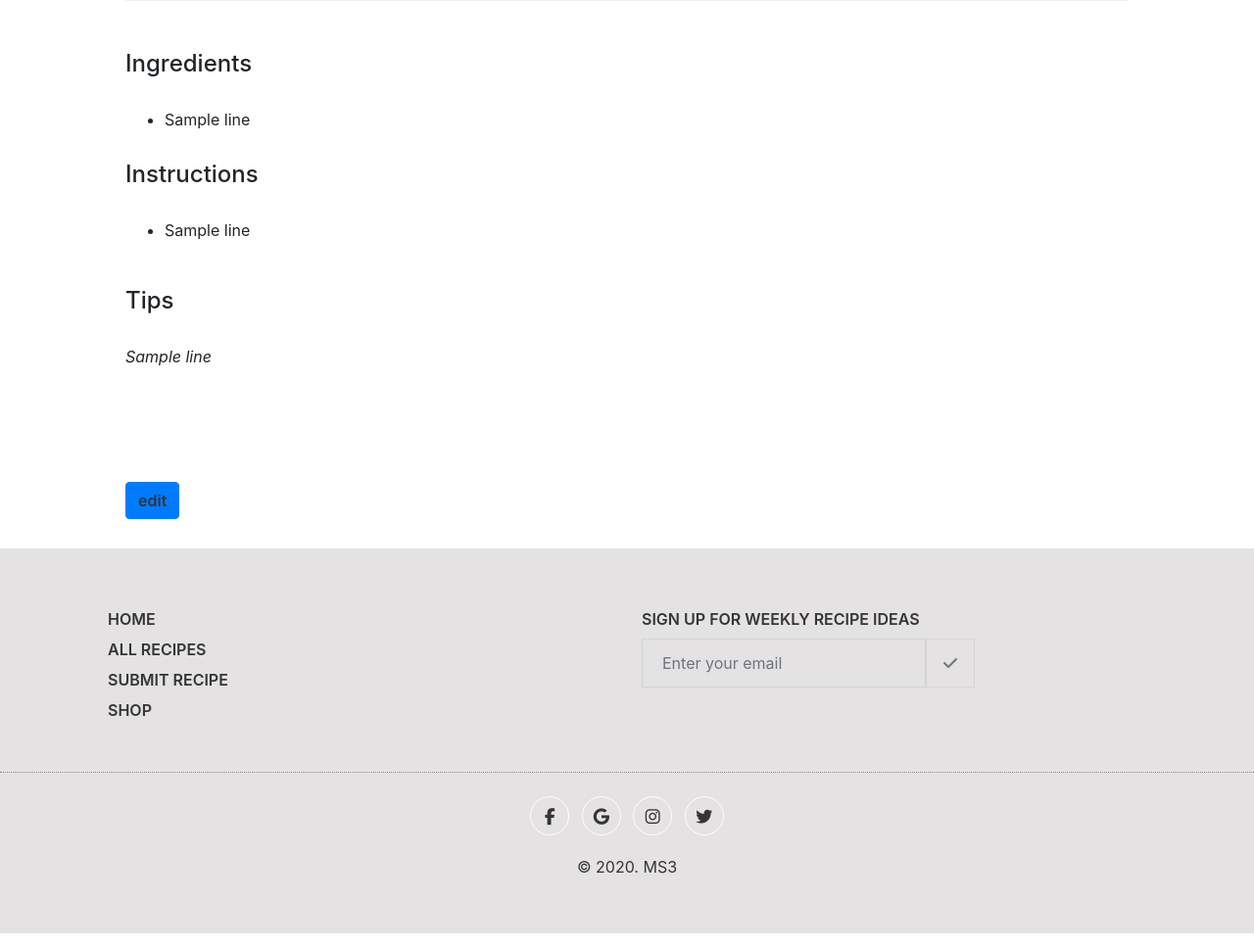
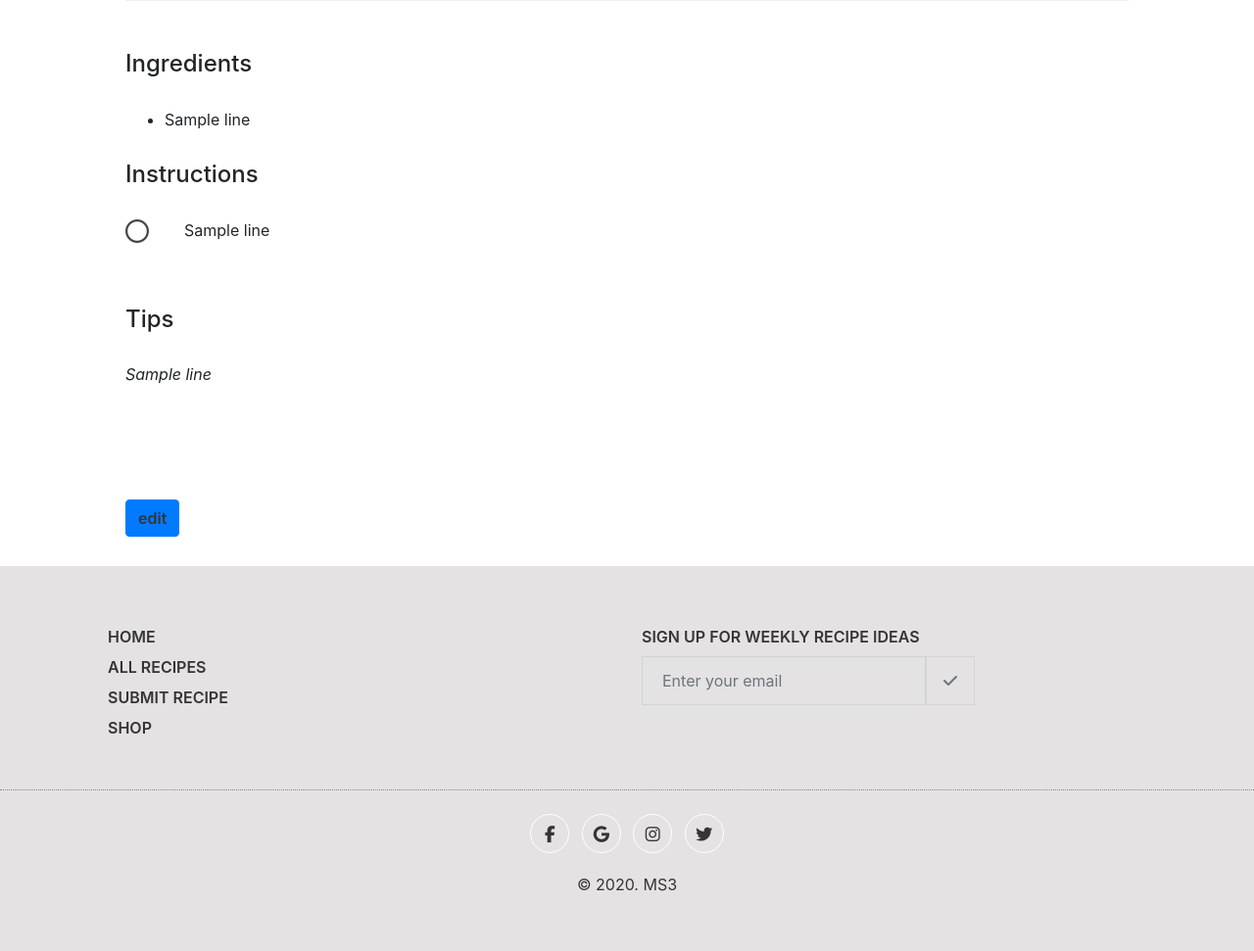
Before and after one commit to sabinemm/recipe-site-ms3, a Flask app: template templates/recipe.html in a window 1280 px wide. Shown: the part 1545-2516 px from the top of the page at 98% size. Run offline with Flask 2, Linux system fonts and the light colour scheme; the template is opened without the code that fills it: most values are stand-ins (such as "Sample title", 1, 10 or a date in 2020); grey boxes marked "Sample" are stand-in pictures; some libraries are stand-ins or nearby versions; some web fonts are replaced.

Commit message:
added circle icon for each prep step

```diff
--- a/templates/recipe.html
+++ b/templates/recipe.html
@@ -59,16 +59,15 @@
 <div class="row instructions">
     <div class="col-12">
         <h4>Instructions</h4>
-        <ul>
+
         {% for line in recipe.instructions.splitlines() %}
         <!-- Single Preparation Step -->
         <div class="single-preparation-step d-flex">
-                <li>
+            <h4><i class="far fa-circle"></i></h4>
             <p>{{line}}</p>
-                </li>
         </div>
         {% endfor %}
-        </ul>
+
 
         {% if recipe.tips is defined %}
         <h4>Tips</h4>
```
Lines whose indentation alone changed are shown as unchanged.
